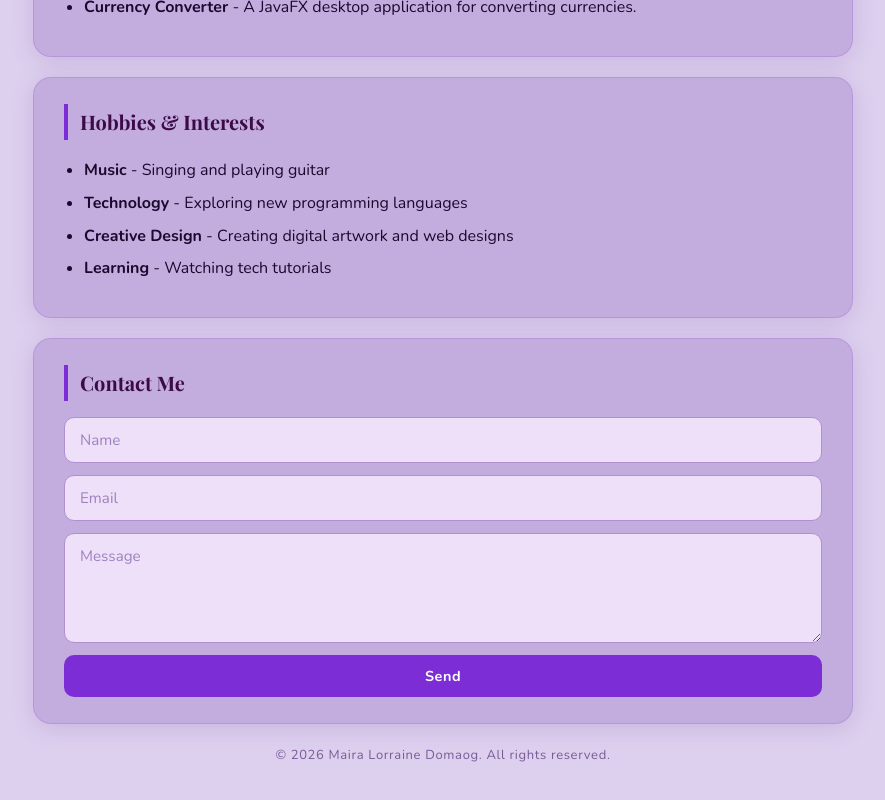
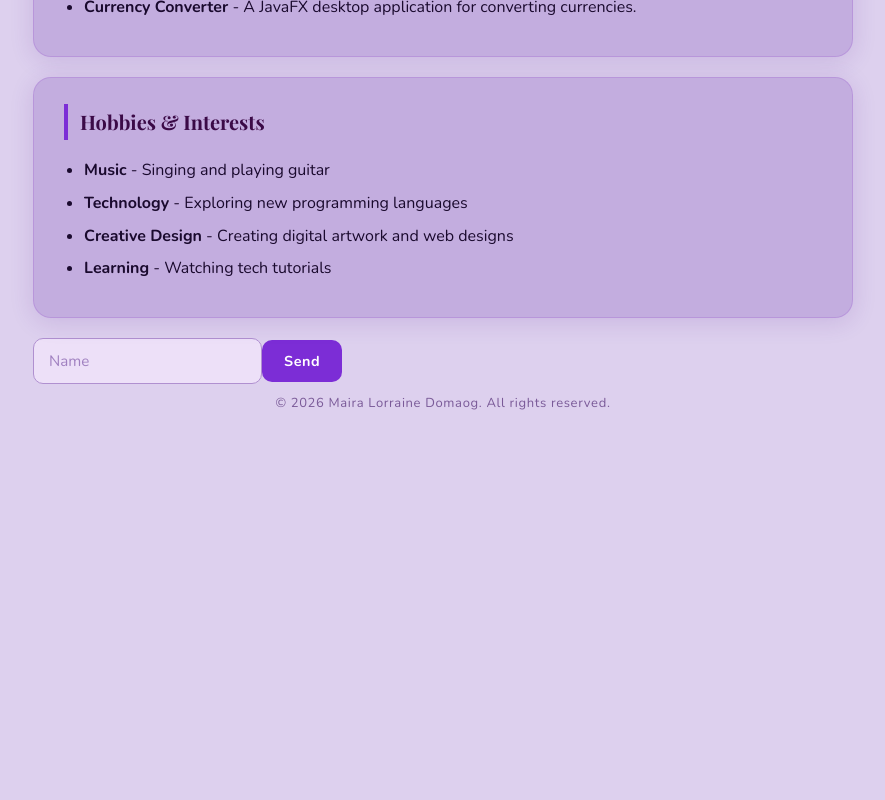
Before and after one commit to maicode10/Module-2-Lab---HTML-Structure, a React (Vite) app in the folder personal-cv-react/: page / in a window 1280 px wide. Shown: the part 1421-2221 px from the top of the page, without its empty margins (197-1082 px from the left). After the commit the page ends 1897 px from the top, so only its background shows below. Built offline with nearby package versions, Linux system fonts and the light colour scheme; a web font is replaced by a local one.

Commit message:
WSAT-M7: Connected React to PHP API

```diff
--- a/personal-cv-react/package.json
+++ b/personal-cv-react/package.json
@@ -3,6 +3,7 @@
   "private": true,
   "version": "0.0.0",
   "type": "module",
+  "homepage": "https://maicode10.github.io/Module-2-Lab---HTML-Structure/",
   "scripts": {
     "dev": "vite",
     "build": "vite build",
--- a/personal-cv-react/src/components/Contact.jsx
+++ b/personal-cv-react/src/components/Contact.jsx
@@ -1,47 +1,34 @@
 import { useState } from "react";
-import Card from "./card";
 
 function Contact() {
   const [name, setName] = useState("");
-  const [email, setEmail] = useState("");
-  const [message, setMessage] = useState("");
 
-  const handleSubmit = (e) => {
+  function handleSubmit(e) {
     e.preventDefault();
-
-    if (!name.trim() || !email.trim() || !message.trim()) {
-      alert("Please fill in all required fields.");
-    } else {
-      alert("Thank you! Your message has been received.");
+    fetch("http://localhost/cv-api/process.php", {
+      method: "POST",
+      headers: { "Content-Type": "application/json" },
+      body: JSON.stringify({ name: name })
+    })
+    .then(res => res.json())
+    .then(data => {
+      alert(data.message || "Unexpected error.");
+    })
+    .catch(err => {
+      alert("Error: " + err.message);
+    });
   }
-  };
 
   return (
-    <Card title="Contact Me">
-      <form onSubmit={handleSubmit}>
+    <div>
       <input
         type="text"
-          id="name"
-          placeholder="Name"
         value={name}
         onChange={(e) => setName(e.target.value)}
+        placeholder="Name"
       />
-        <input
-          type="email"
-          id="email"
-          placeholder="Email"
-          value={email}
-          onChange={(e) => setEmail(e.target.value)}
-        />
-        <textarea
-          id="message"
-          placeholder="Message"
-          value={message}
-          onChange={(e) => setMessage(e.target.value)}
-        ></textarea>
-        <button type="submit" id="submitBtn">Send</button>
-      </form>
-    </Card>
+      <button type="button" onClick={handleSubmit}>Send</button>
+    </div>
   );
 }
 
--- a/personal-cv-react/vite.config.js
+++ b/personal-cv-react/vite.config.js
@@ -1,7 +1,8 @@
 import { defineConfig } from 'vite'
 import react from '@vitejs/plugin-react'
 
+// https://vite.dev/config/
 export default defineConfig({
-  base: "/Module-2-Lab---HTML-Structure/",
   plugins: [react()],
+  base: "/Module-2-Lab---HTML-Structure/", // Add this line!
 })
```
Lines whose indentation alone changed are shown as unchanged.
